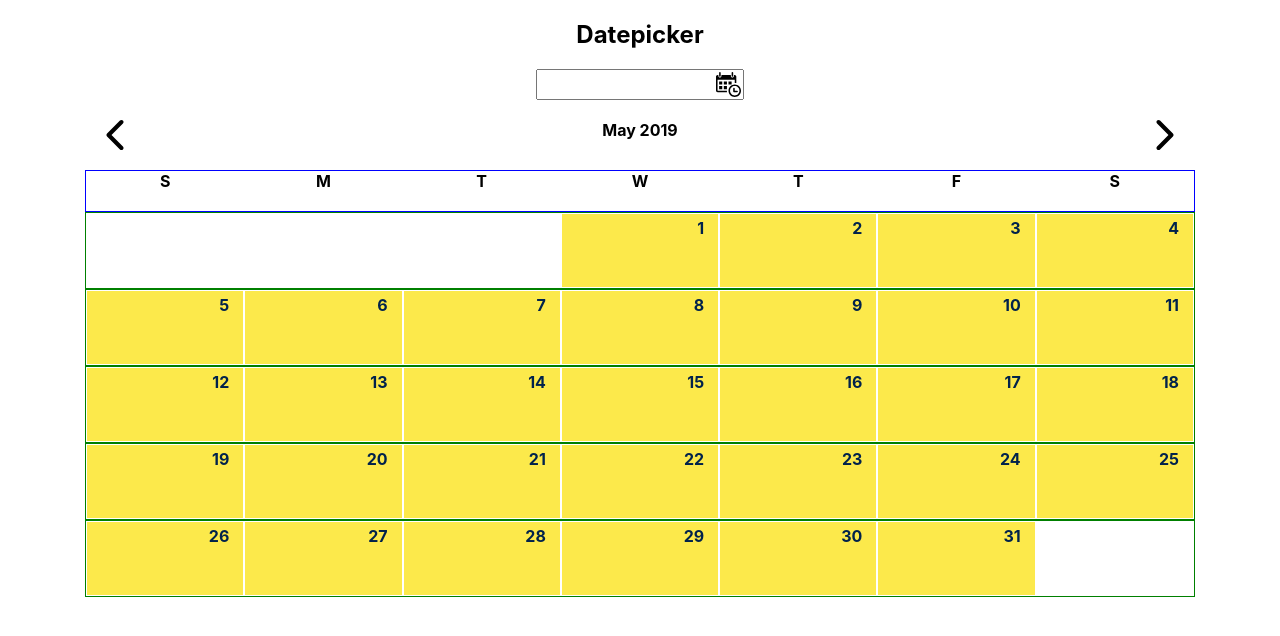
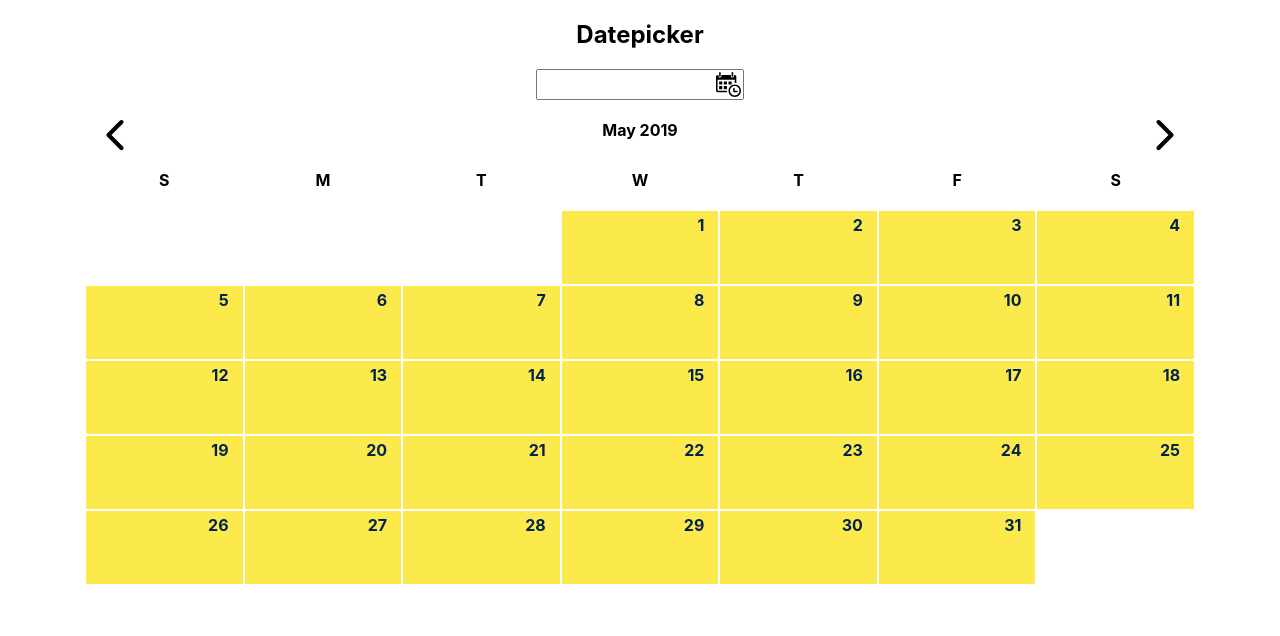
Before and after one commit to AlanaFarkas/date-picker, a React (Create React App) app: page / in a window 1280 px wide. Both pictures are taken after a click on the picture 728 px from the left and 84 px from the top of the page. Shown: the top 636 px of the page. Built offline with nearby package versions, Linux system fonts and the light colour scheme; what react-animations would draw is missing.

Commit message:
fix: remove borders from debugging

```diff
--- a/src/Calendar.js
+++ b/src/Calendar.js
@@ -235,11 +235,9 @@ const CalendarMonthYear = styled(Col)`
 
 const DaysOfTheWeekRow = styled(Row)`
     flex-wrap: nowrap!important;
-    border: 1px blue solid;
-`
+`;
 
 const Week = styled(DaysOfTheWeekRow)`
-    border: 1px green solid;
 `;
 
 const Weekday = styled(Col)`
```
